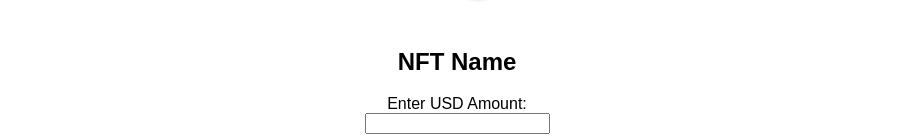
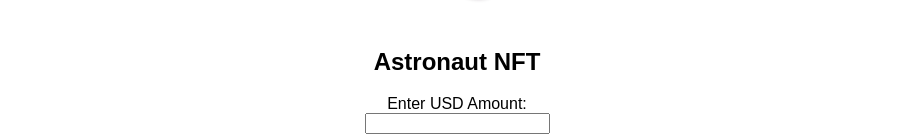
Before and after one commit to aerynquarmby/xion-demo-2, a website: page index.html in a window 1280 px wide. Shown: the part 442-580 px from the top of the page, without its empty margins (183-1095 px from the left). Drawn offline with Linux system fonts and the light colour scheme.

Commit message:
Update index.html

```diff
--- a/index.html
+++ b/index.html
@@ -14,7 +14,7 @@
         <div class="img-container">
             <img class="img" src="Xion_Astronaut.png" alt="NFT Image" />
           </div>
-        <h2>NFT Name</h2>
+        <h2>Astronaut NFT</h2>
         <label for="price">Enter USD Amount:</label>
         <input type="number" id="price" step="0.01">
         <p>Default Currency: USDT</p>
```
